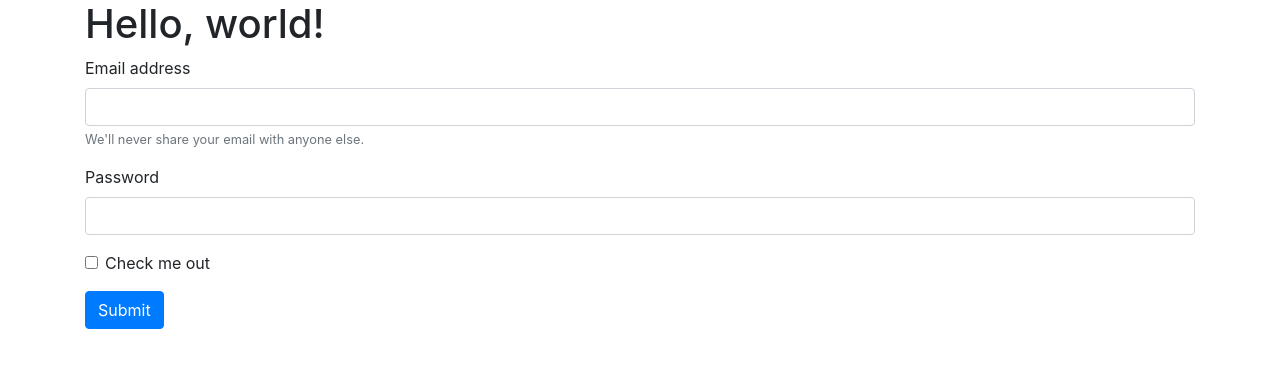
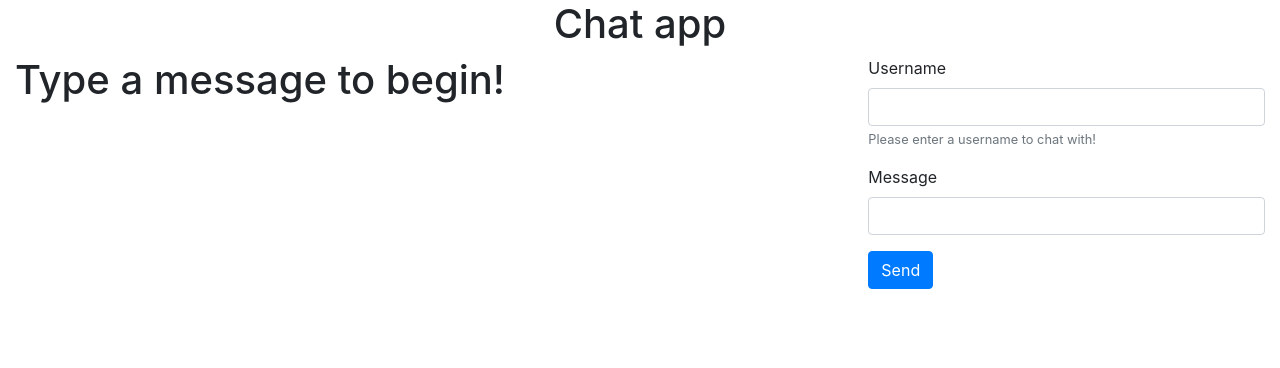
Before and after one commit to keeganridgley107/guild_msg_app, a Flask app: page /chat in a window 1280 px wide. Shown: the top 368 px of the page. Run offline with Flask 2, Linux system fonts and the light colour scheme; some libraries are stand-ins or nearby versions.

Commit message:
center title and and row for two columns

```diff
--- a/templates/chat_page.html
+++ b/templates/chat_page.html
@@ -8,28 +8,36 @@
     <link rel="stylesheet" href="https://stackpath.bootstrapcdn.com/bootstrap/4.4.1/css/bootstrap.min.css" integrity="sha384-Vkoo8x4CGsO3+Hhxv8T/Q5PaXtkKtu6ug5TOeNV6gBiFeWPGFN9MuhOf23Q9Ifjh" crossorigin="anonymous">
   </head>
   <body>
-    <div class="container">
-        <h1>Hello, world!</h1>
-        <!-- Content here -->
-    </div>
-    <div class="container">
-        <!-- Content here -->
-        <form>
-        <div class="form-group">
-            <label for="exampleInputEmail1">Email address</label>
-            <input type="email" class="form-control" id="exampleInputEmail1" aria-describedby="emailHelp">
-            <small id="emailHelp" class="form-text text-muted">We'll never share your email with anyone else.</small>
+    <!-- outer containter responsive to body-->
+    <div class="container-fluid">
+        <div class="well text-center">
+            <h1>Chat app</h1>
         </div>
-        <div class="form-group">
-            <label for="exampleInputPassword1">Password</label>
-            <input type="password" class="form-control" id="exampleInputPassword1">
+        <div class="row">
+
+            <div class="col-sm-8">
+                <!-- Large message data window will be here-->
+                <div id="empty-window">
+                    <h1>Type a message to begin!</h1>
+                </div>
+            </div>
+
+            <div class="col-sm-4">
+                <!-- Small chat usernames window will be here-->
+                <form action="" method="POST">
+                <div class="form-group">
+                    <label for="username">Username</label>
+                    <input type="text" class="form-control" id="username" aria-describedby="nameHelp">
+                    <small id="nameHelp" class="form-text text-muted">Please enter a username to chat with!</small>
+                </div>
+                <div class="form-group">
+                    <label for="chat-msg">Message</label>
+                    <input type="text" class="form-control" id="chat-msg">
+                </div>
+                <button type="submit" class="btn btn-primary">Send</button>
+                </form>
+            </div>
         </div>
-        <div class="form-group form-check">
-            <input type="checkbox" class="form-check-input" id="exampleCheck1">
-            <label class="form-check-label" for="exampleCheck1">Check me out</label>
-        </div>
-        <button type="submit" class="btn btn-primary">Submit</button>
-        </form>
     </div>
     <!-- Optional JavaScript -->
     <!-- jQuery first, then Popper.js, then Bootstrap JS -->
```
